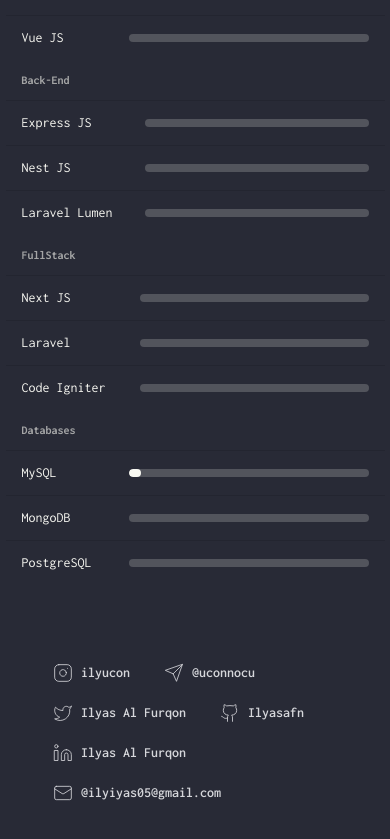
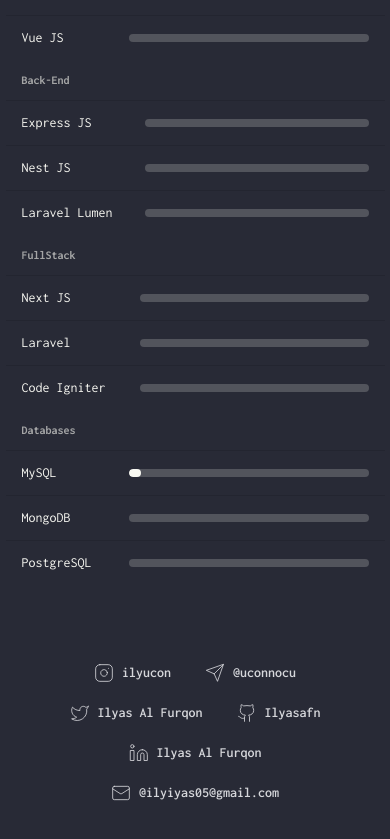
Before and after one commit to Ilyasafn/Ilyasafn.github.io, a React (Vite) app: page / in a window 390 px wide. Shown: the part 751-1590 px from the top of the page. Built offline with nearby package versions, Linux system fonts and the light colour scheme.

Commit message:
menambahkan responsive media pada footer

```diff
--- a/src/components/Footer.jsx
+++ b/src/components/Footer.jsx
@@ -1,7 +1,7 @@
 const Footer = () => {
   return (
-    <footer className="footer text-neutral-content sm:justify-center sm:items-center p-10 ">
-      <nav className="flex flex-wrap md:max-w-lg md:justify-center md:place-self-center md:justify-self-center text-center ">
+      <footer className="footer text-neutral-content p-10 ">
+        <nav className="flex flex-wrap sm:max-w-lg max-w-xs sm:justify-center justify-center  sm:place-self-center place-self-center sm:justify-self-center justify-self-center text-center ">
           <a href="https://instagram.com/ilyucon" className="btn btn-ghost btn-sm">
             <svg xmlns="http://www.w3.org/2000/svg" width="20" height="20" viewBox="0 0 24 24" fill="none" stroke="currentColor" stroke-width="1" stroke-linecap="round" stroke-linejoin="round" class="lucide lucide-instagram">
               <rect width="20" height="20" x="2" y="2" rx="5" ry="5" />
```
Lines whose indentation alone changed are shown as unchanged.
